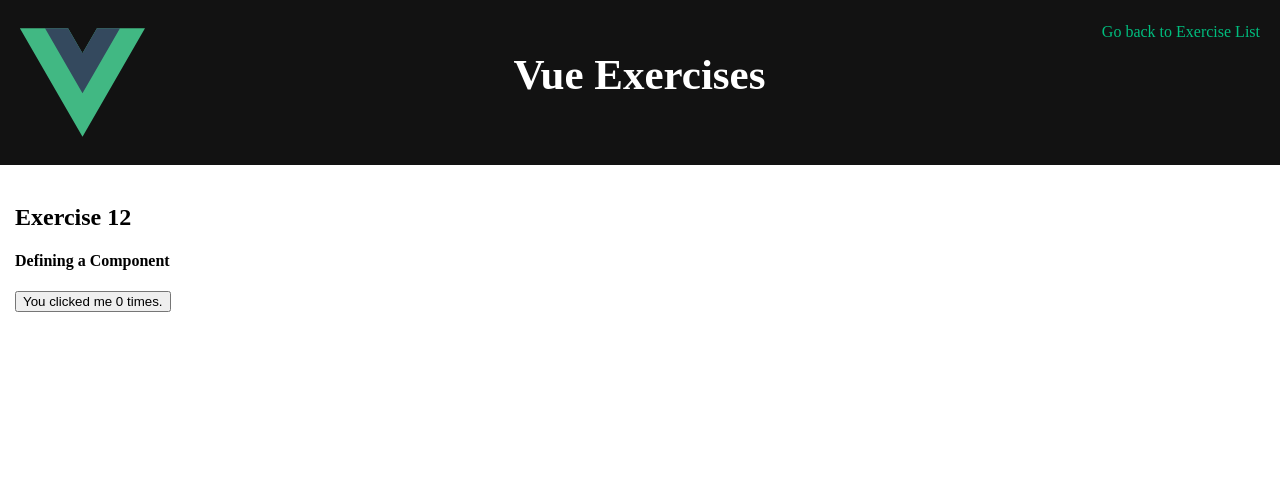
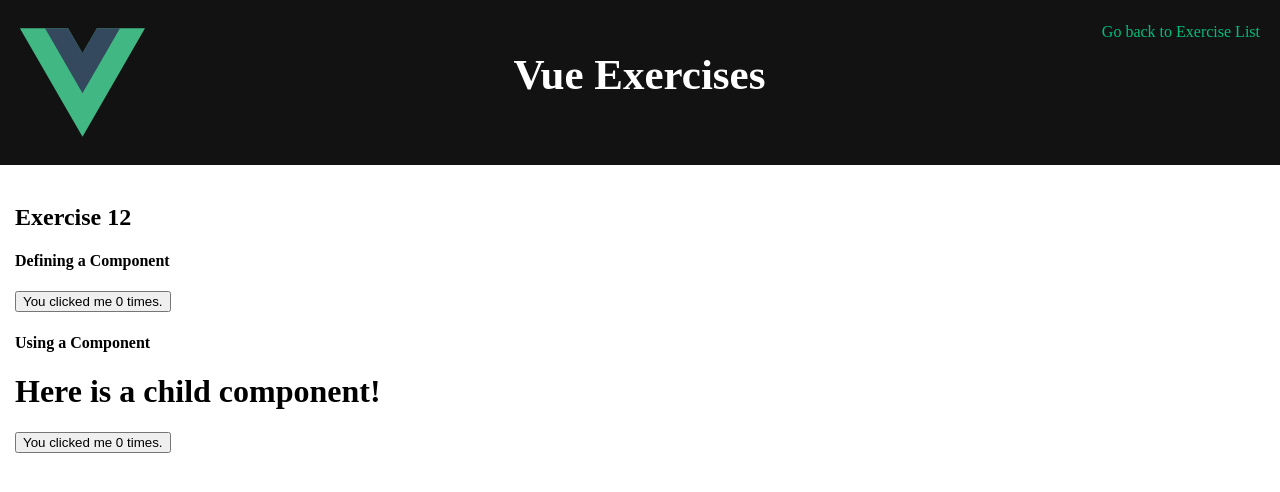
Before and after one commit to galaxyuliana/VueExercises, a Vue app in the folder first-vue-project/: page /12 in a window 1280 px wide. Shown: the top 492 px of the page. Built offline with nearby package versions, Linux system fonts and the light colour scheme.

Commit message:
Added UsingComponent, ButtonCounter

```diff
--- /dev/null
+++ b/first-vue-project/src/components/Exercise/12/ButtonCounter.vue
@@ -0,0 +1,17 @@
+<script>
+export default {
+  data() {
+    return {
+      count: 0
+    }
+  }
+}
+</script>
+
+<template>
+    <div class="exercise">
+        <button @click="count++">
+            You clicked me {{ count }} times.
+        </button>
+    </div>
+</template>
--- a/first-vue-project/src/components/Exercise/12/Exercise12.vue
+++ b/first-vue-project/src/components/Exercise/12/Exercise12.vue
@@ -1,5 +1,6 @@
 <script setup>
 import DefiningComponent from './DefiningComponent.vue'
+import UsingComponent from './UsingComponent.vue'
 </script>
 
 <template>
@@ -7,5 +8,7 @@ import DefiningComponent from './DefiningComponent.vue'
         <h2>Exercise 12</h2>
         <h4>Defining a Component</h4>
         <DefiningComponent />
+        <h4>Using a Component</h4>
+        <UsingComponent />
     </div>
 </template>
--- /dev/null
+++ b/first-vue-project/src/components/Exercise/12/UsingComponent.vue
@@ -0,0 +1,16 @@
+<script>
+import ButtonCounter from './ButtonCounter.vue'
+
+export default {
+  components: {
+    ButtonCounter
+  }
+}
+</script>
+
+<template>
+    <div class="exercise">
+        <h1>Here is a child component!</h1>
+        <ButtonCounter />
+    </div>
+</template>
```
